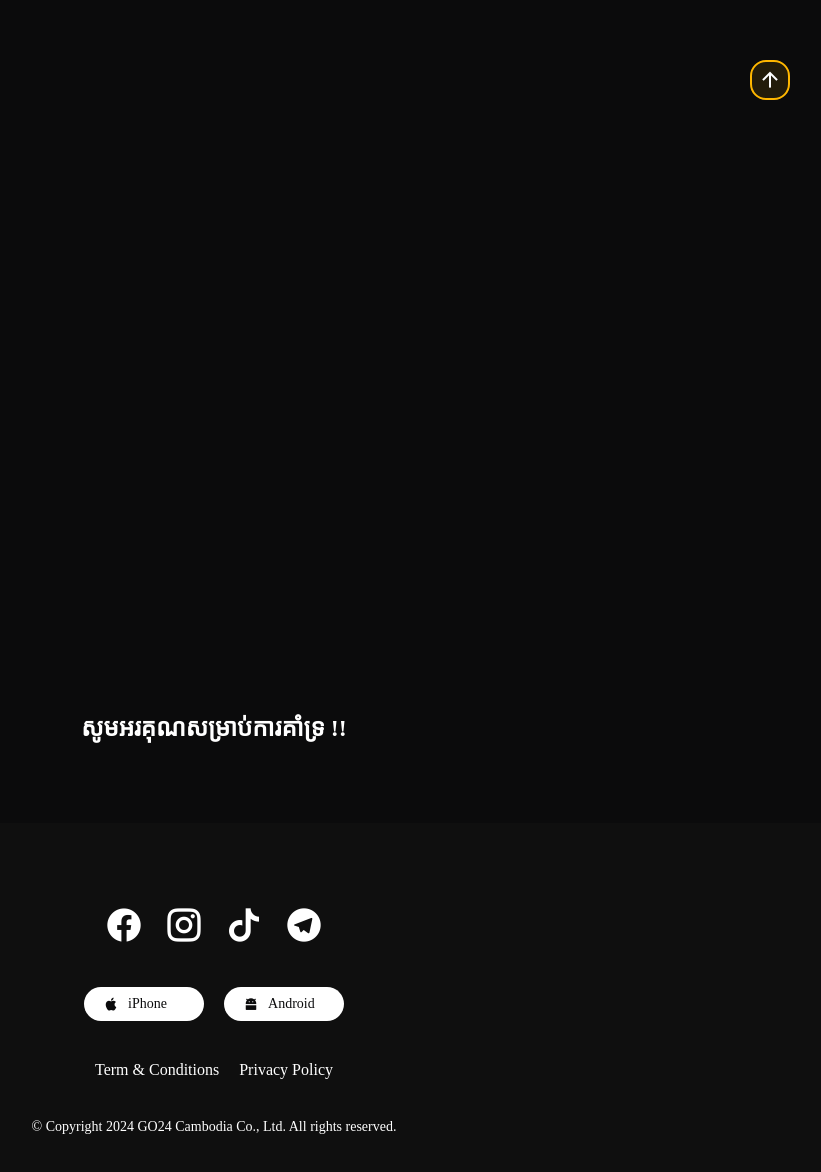
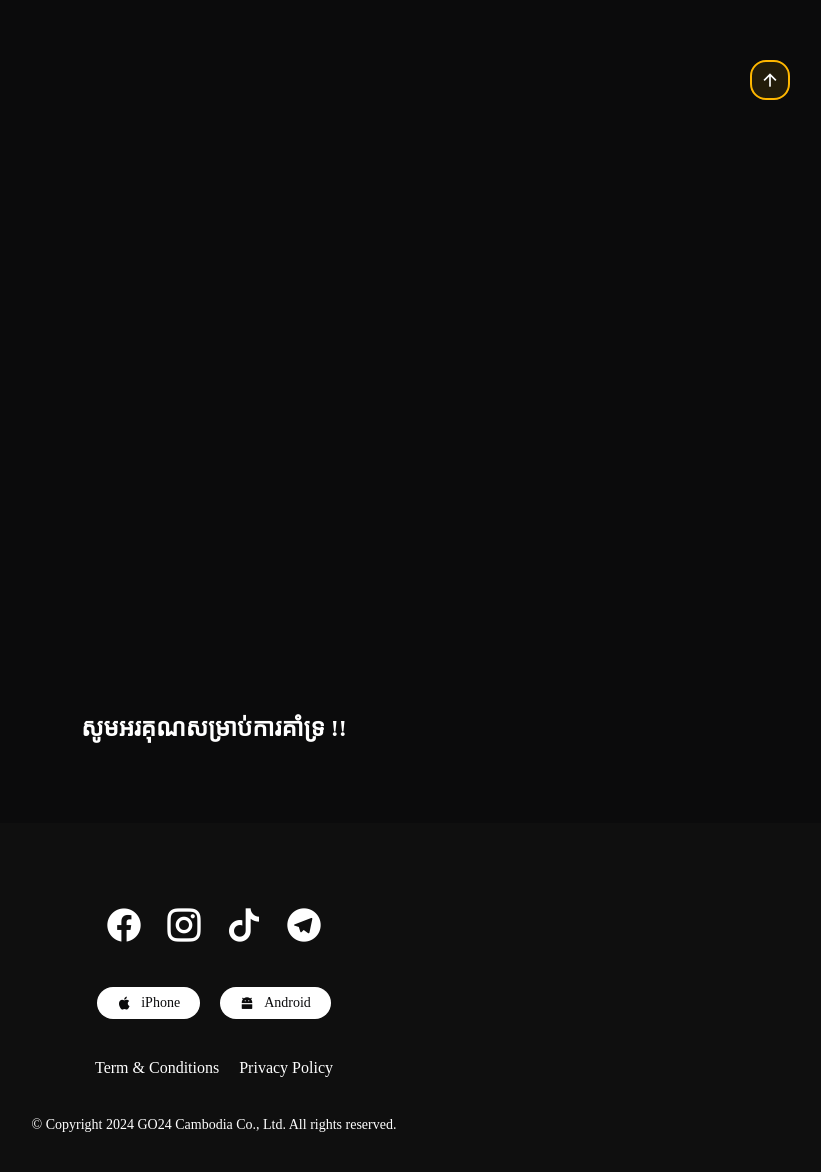
Before and after one commit to Sreylin78/assignment-web, a plain HTML site: page index.html in a window 1280 px wide. Shown: the part 1500-2672 px from the top of the page, without its empty margins (426-1247 px from the left). Drawn offline with nearby package versions, Linux system fonts and the light colour scheme; a web font is replaced by a local one.

Commit message:
Fix Footer and Add Some Class CSS

```diff
--- a/assets/css/style.css
+++ b/assets/css/style.css
@@ -10,11 +10,13 @@
   --container-color: #0f0f0f;
   --body-color: #0b0b0c;
   --black-color: #282828;
-  --text-color: #ffffff;
+  --white-color: #ffffff;
+  --white-color-alt: #dfdfdf;
 
   --fw-400: 400;
   --fw-700: 700;
 
+  --fs-28: 28px;
   --fs-24: 24px;
   --fs-20: 20px;
   --fs-16: 16px;
@@ -40,7 +42,7 @@ html {
 
 body {
   background-color: var(--body-color);
-  color: var(--text-color);
+  color: var(--white-color);
   font-size: var(--normal-font-size);
   font-weight: var(--fw-400);
 }
@@ -120,7 +122,7 @@ img {
 
 .nav-link {
   padding: 10px 30px;
-  color: var(--text-color);
+  color: var(--white-color);
   transition: 0.4s ease-in-out;
   border: 2px solid transparent;
   border-radius: 2rem;
@@ -140,6 +142,28 @@ img {
   position: fixed;
   top: 0;
   box-shadow: 0px 10px 8px 0px rgba(0, 0, 0, 0.25);
+}
+
+/* Button */
+.btn {
+  padding: 8px 20px;
+  font-style: var(--fs-20);
+  color: var(--white-color);
+  border-radius: 1.25rem;
+  background: var(--primary-color);
+  transition: 0.4s;
+  &:hover {
+    background: var(--primary-color-alt);
+    color: var(--white-color);
+  }
+}
+
+.btn-white {
+  background: var(--white-color);
+  color: var(--black-color);
+  &:hover {
+    background: var(--white-color-alt);
+  }
 }
 
 /* Footer */
@@ -176,21 +200,17 @@ img {
 
 .footer-social-icon i {
   font-size: 40px;
-  color: var(--text-color);
+  color: var(--white-color);
   transition: 0.4s linear;
   &:hover {
-    color: var(--primary-color);
+    color: var(--white-color-alt);
   }
 }
 
 .footer-app-icon {
-  width: 120px;
-  padding: 9px 20px;
-  background: var(--text-color);
   display: flex;
   align-items: center;
   gap: 10px;
-  border-radius: 1.25rem;
 }
 
 .footer-app-icon i,
@@ -200,10 +220,10 @@ img {
 }
 
 .footer-link a {
-  color: var(--text-color);
+  color: var(--white-color);
   transition: 0.4s linear;
   &:hover {
-    color: var(--primary-color);
+    color: var(--white-color-alt);
   }
 }
 
@@ -224,8 +244,8 @@ img {
   display: grid;
   border-radius: 1rem;
   place-content: center;
-  font-size: var(--fs-24);
-  color: var(--text-color);
+  font-size: var(--fs-20);
+  color: var(--white-color);
   transition: 0.4s linear;
   &:hover {
     transform: translateY(-0.25rem);
--- a/index.html
+++ b/index.html
@@ -102,14 +102,14 @@
 
           <ul class="footer-list footer-app">
             <li>
-              <a href="#" class="footer-app-icon">
+              <a href="#" class="btn btn-white footer-app-icon">
                 <i class="ri-apple-fill"></i>
                 <span>iPhone</span>
               </a>
             </li>
 
             <li>
-              <a href="#" class="footer-app-icon">
+              <a href="#" class="btn btn-white footer-app-icon">
                 <i class="ri-android-fill"></i>
                 <span> Android </span>
               </a>
```
Also changed, not shown: pages/about.html (+2 -2 lines), pages/contact.html (+2 -2 lines), pages/menu.html (+2 -2 lines), pages/services.html (+2 -2 lines).
